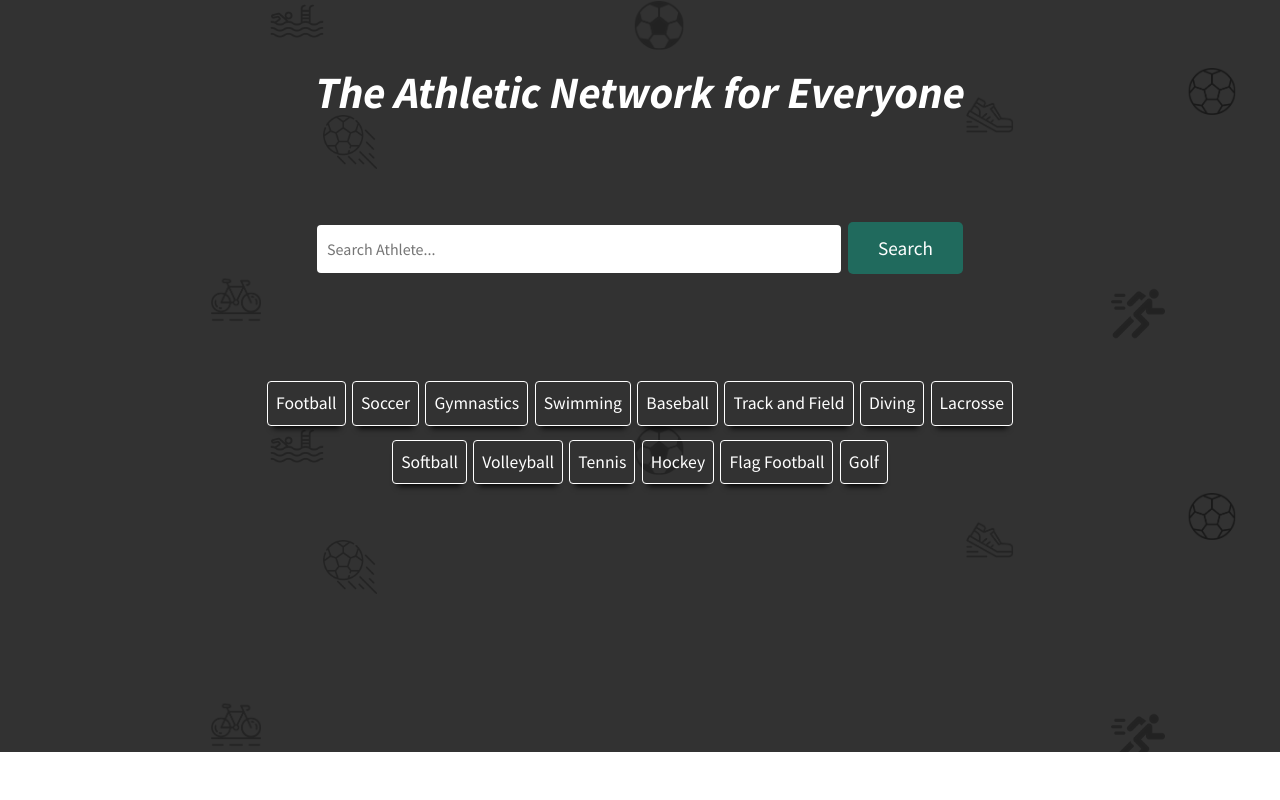
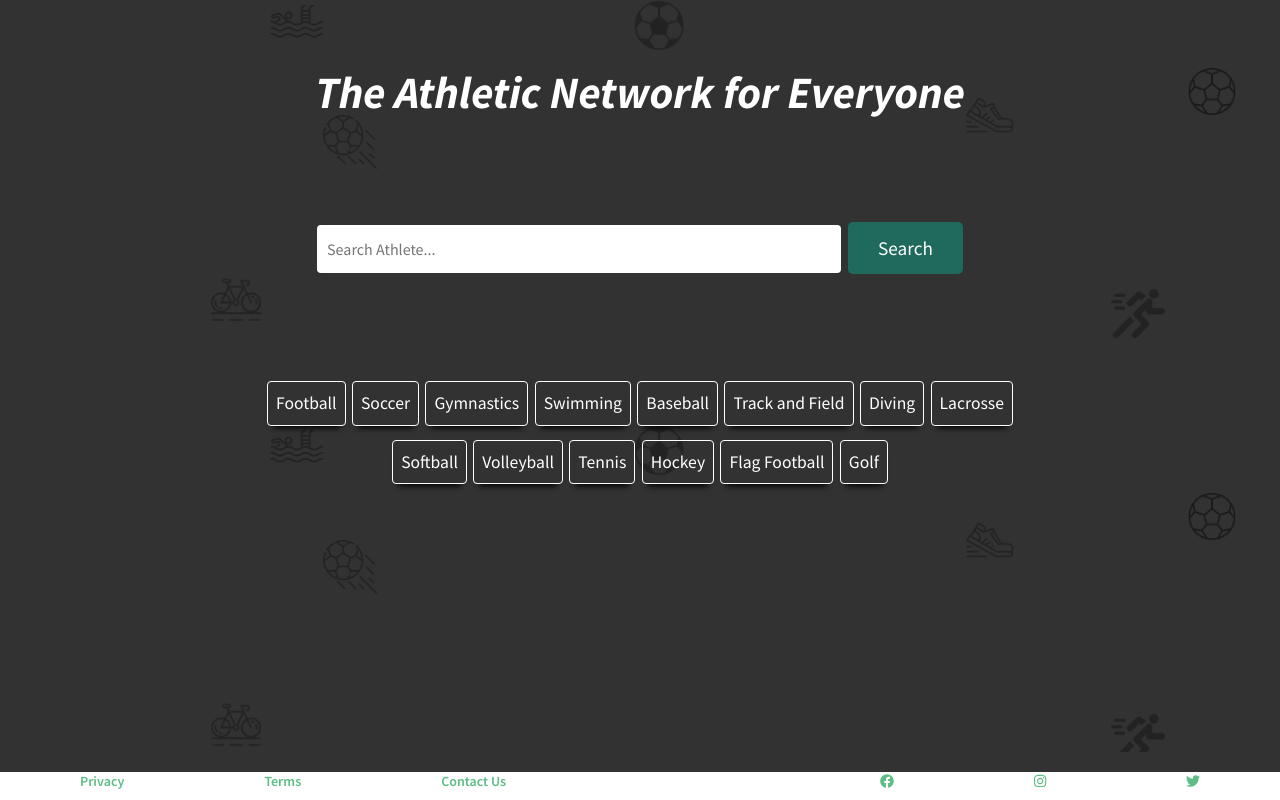
Before and after one commit to mj305/Wynrace, a React (Create React App) app: page / in a window 1280 px wide. Shown: the part 184-984 px from the top of the page. Before the commit the page ends 936 px from the top, so only its background shows below. Built offline with nearby package versions, Linux system fonts and the light colour scheme.

Commit message:
footer added by Sonia

```diff
--- a/src/Components/App.js
+++ b/src/Components/App.js
@@ -5,6 +5,7 @@ import React from 'react';
   Route,
 } from "react-router-dom"; */
 
+import Footer from './FooterLandingFolder/FooterLanding';
 import Landing from './LandingFolder/Landing';
 import NavBar from './NavBarFolder/NavBar';
 
@@ -18,6 +19,8 @@ function App() {
 
       <Landing />
 
+      <Footer />
+
     </div>
   );
 }
```
Also changed, not shown: 1 other file (tests, documents, lock files or other folders).
